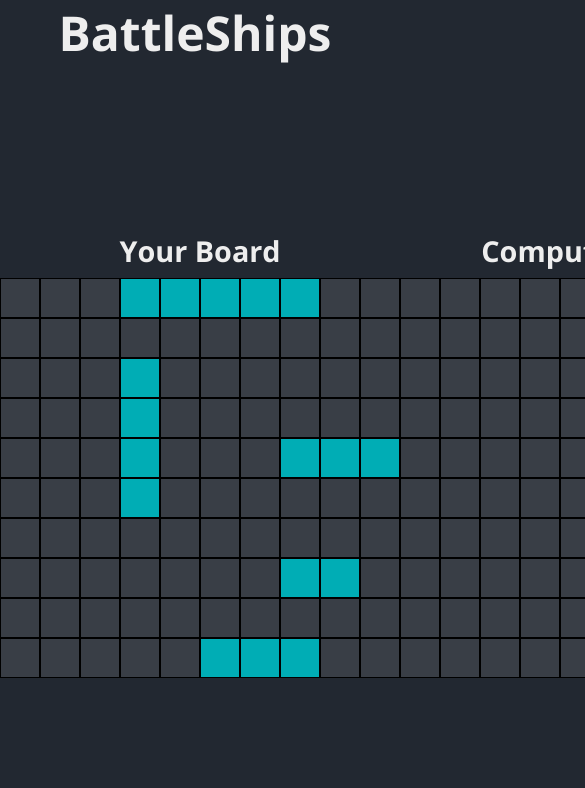
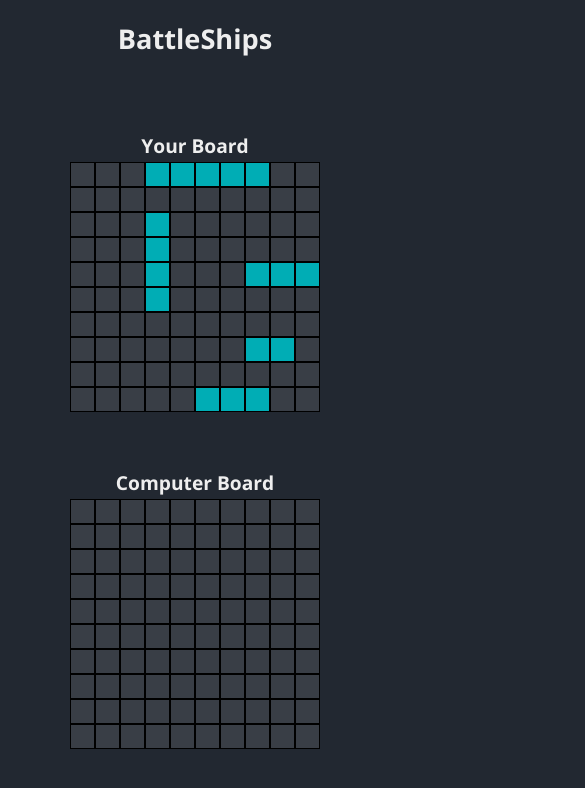
Before and after one commit to MrBlamz/battleships, a plain HTML site: page index.html in a window 390 px wide. Shown: the top 788 px of the page, 585 px wide, since content can reach past the window. Drawn offline with nearby package versions, Linux system fonts and the light colour scheme.

Commit message:
Add media queries

```diff
--- a/style.css
+++ b/style.css
@@ -69,3 +69,48 @@ body {
 .computer-gameboard .column .square:hover {
   background-color: white;
 }
+
+@media (min-width: 1400px) {
+  .square {
+    width: 50px;
+    height: 50px;
+  }
+
+  .gameboards h2 {
+    font-size: 2rem;
+  }
+}
+
+@media (max-width: 768px) {
+  #header {
+    font-size: 1rem;
+    margin-top: 5%;
+    margin-bottom: 5%;
+  }
+
+  .square {
+    width: 40px;
+    height: 40px;
+  }
+
+  .gameboards {
+    flex-direction: column;
+    margin-bottom: 10%;
+  }
+}
+
+@media (max-width: 480px) {
+  .square {
+    width: 25px;
+    height: 25px;
+  }
+
+  #header h1 {
+    font-size: 1.7rem;
+  }
+
+  .gameboards h2 {
+    font-size: 1.2rem;
+    margin-bottom: 0.2rem;
+  }
+}
```
